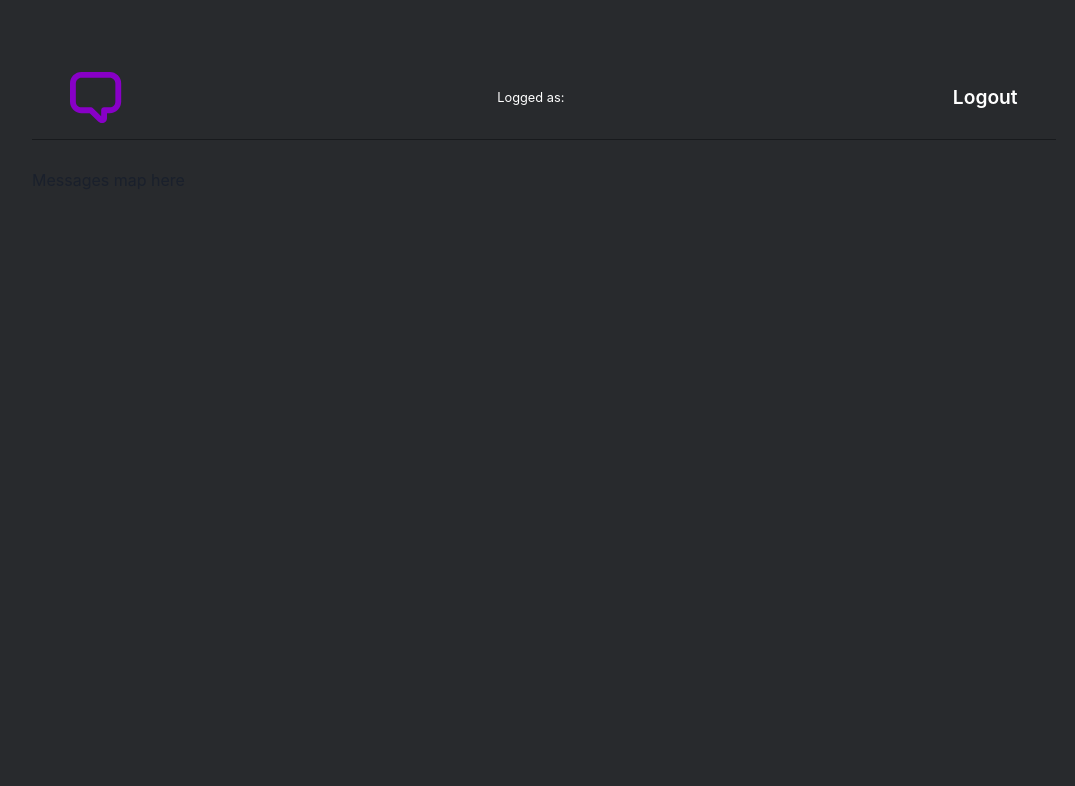
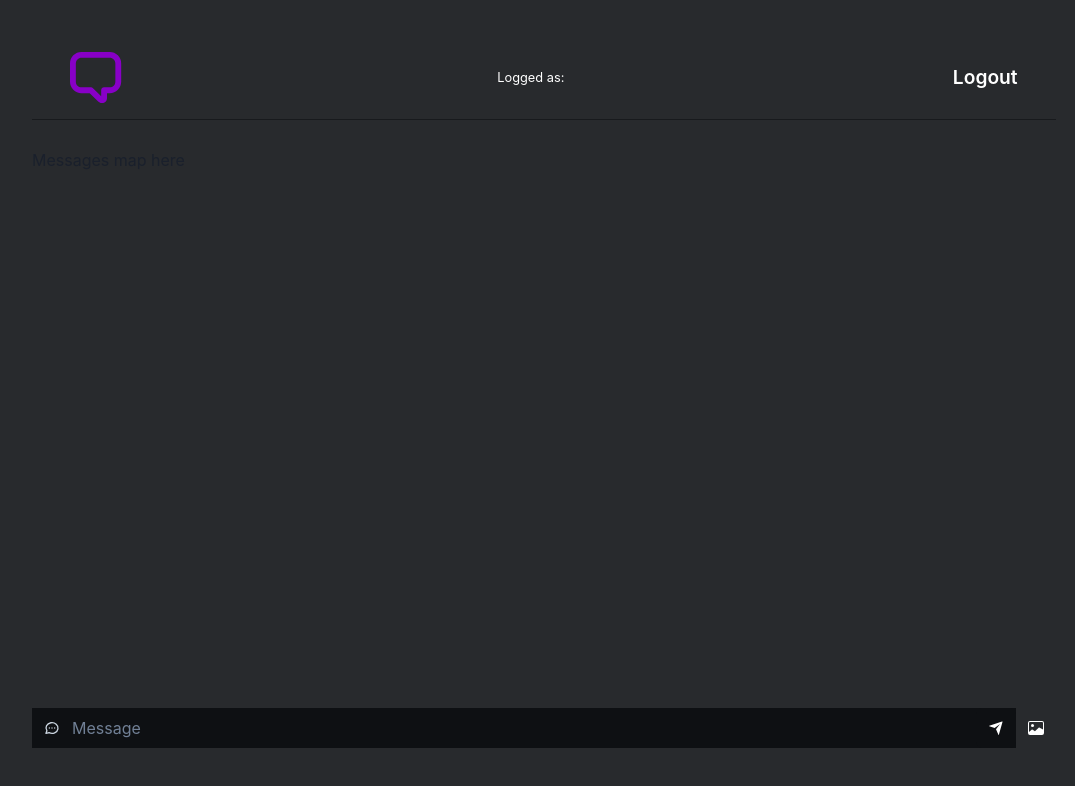
Before and after one commit to felipemattosv/chat-app, a Next.js app: page /chat in a window 1280 px wide. Shown: the top 786 px of the page, without its empty margins (96-1171 px from the left). Built offline with nearby package versions, Linux system fonts and the light colour scheme; no server answers.

Commit message:
add: input interface

```diff
--- /dev/null
+++ b/src/components/ImageInput.tsx
@@ -0,0 +1,67 @@
+import { BsImage } from 'react-icons/bs';
+import { RiSendPlaneFill } from 'react-icons/ri';
+
+import {
+  Input,
+  Icon,
+  IconButton,
+  Button,
+  HStack,
+  Text,
+  Modal,
+  ModalOverlay,
+  ModalContent,
+  VStack,
+  ModalHeader,
+  ModalBody,
+  ModalCloseButton,
+  useDisclosure,
+} from '@chakra-ui/react';
+
+export function ImageInput() {
+  const { isOpen, onOpen, onClose } = useDisclosure();
+
+  return (
+    <>
+      <IconButton
+        aria-label="Choose image"
+        icon={<Icon as={BsImage} color="white" />}
+        variant="ghost"
+        _hover={{ bg: '#8800C7' }}
+        onClick={onOpen}
+      />
+
+      <Modal isOpen={isOpen} onClose={onClose} size="sm">
+        <ModalOverlay />
+        <ModalContent bg="#0E1013" color="white">
+          <ModalHeader color="#8800C7">Image Upload</ModalHeader>
+          <ModalCloseButton _hover={{ color: '#8800C7' }} />
+          <ModalBody>
+            <VStack>
+              <Input
+                type="file"
+                size="xs"
+                _hover={{ color: '#8800C7' }}
+                p="0px"
+                border="0"
+                w="18rem"
+                mb="1rem"
+              />
+              <Button
+                type="submit"
+                bg="#282A2D"
+                _hover={{ bg: '#282A2D', color: '#8800C7' }}
+                size="sm"
+              >
+                <HStack>
+                  <Text>Enviar</Text>
+                  <Icon as={RiSendPlaneFill} />
+                </HStack>
+              </Button>
+            </VStack>
+          </ModalBody>
+        </ModalContent>
+      </Modal>
+    </>
+  );
+}
--- /dev/null
+++ b/src/components/TextInput.tsx
@@ -0,0 +1,37 @@
+/* eslint-disable react/no-children-prop */
+import { RiSendPlaneFill } from 'react-icons/ri';
+import { TbMessageCircle } from 'react-icons/tb';
+
+import {
+  InputGroup,
+  InputLeftElement,
+  Input,
+  Icon,
+  IconButton,
+} from '@chakra-ui/react';
+
+export function TextInput() {
+  return (
+    <InputGroup w="80vw" bg="#0E1013" h="2.5rem">
+      <InputLeftElement
+        pointerEvents="none"
+        children={<Icon as={TbMessageCircle} color="gray.300" />}
+      />
+      <Input
+        placeholder="Message"
+        color="white"
+        variant="Filled"
+        borderRadius={0}
+        bg="#0E1013"
+        _hover={{ bg: '#282A2D', opacity: '0.7' }}
+      />
+      <IconButton
+        aria-label="Send Message"
+        icon={<RiSendPlaneFill />}
+        bg="#0E1013"
+        color="white"
+        _hover={{ bg: '#8800C7' }}
+      />
+    </InputGroup>
+  );
+}
--- a/src/pages/chat.tsx
+++ b/src/pages/chat.tsx
@@ -6,7 +6,9 @@ import { onAuthStateChanged } from 'firebase/auth';
 import { NextPage } from 'next';
 
 import { ChatHeader } from '../components/ChatHeader';
+import { ImageInput } from '../components/ImageInput';
 import MessagesList from '../components/MessagesList';
+import { TextInput } from '../components/TextInput';
 import { auth } from '../services/firebase-config';
 
 const Chat: NextPage = () => {
@@ -21,6 +23,10 @@ const Chat: NextPage = () => {
       <MessagesList>
         <p>Messages map here</p>
       </MessagesList>
+      <Flex w="80vw">
+        <TextInput />
+        <ImageInput />
+      </Flex>
     </Flex>
   );
 };
```
